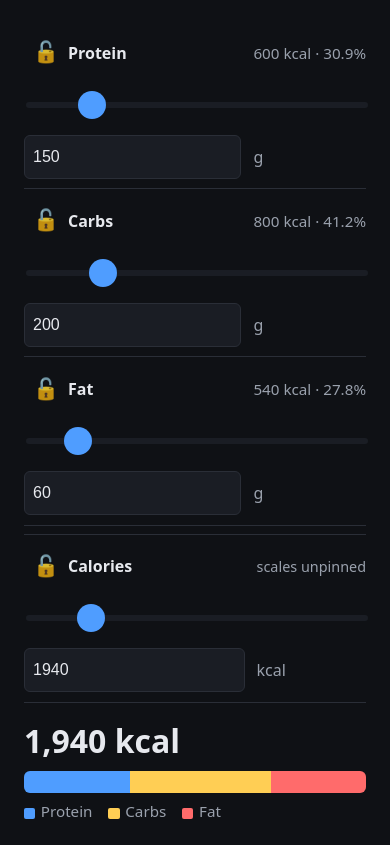
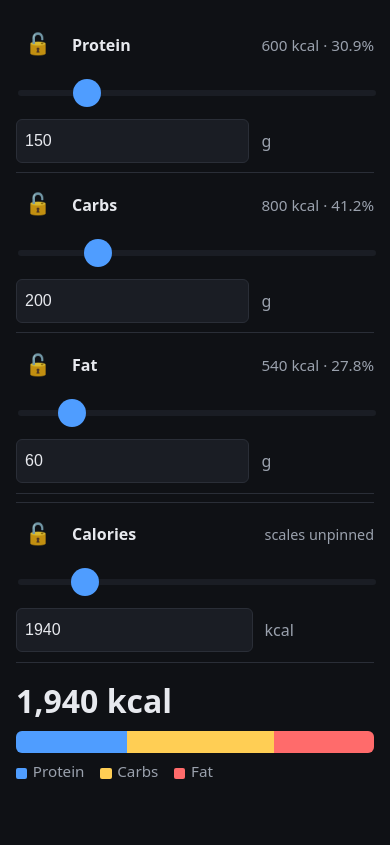
Before and after one commit to Lorac/macro-calorie-calculator, a website with bundled scripts: page index.html in a window 390 px wide. Shown: the part 106-951 px from the top of the page. After the commit the page ends 903 px from the top, so only its background shows below. Built offline with nearby package versions, Linux system fonts and the light colour scheme.

Commit message:
style: tighten mobile layout, reclaim width, fit touch lock

```diff
--- a/style.css
+++ b/style.css
@@ -149,19 +149,21 @@ input[type="range"]:disabled::-moz-range-thumb { background: var(--muted); }
 .key-fat::before { background: var(--fat); }
 
 @media (max-width: 520px) {
+  body { padding: 1rem; }
   .row {
-    grid-template-columns: 2rem 1fr auto;
+    grid-template-columns: 44px 1fr auto;
     grid-template-areas:
       "lock label readout"
       "slider slider slider"
       "number number unit";
+    gap: 0.5rem 0.75rem;
   }
   .row .lock { grid-area: lock; }
   .row label { grid-area: label; }
   .row .readout { grid-area: readout; }
   .row input[type="range"] { grid-area: slider; }
   .row input[type="number"] { grid-area: number; }
-  .row .unit { grid-area: unit; }
+  .row .unit { grid-area: unit; align-self: center; }
 }
 
 /* Phones / touch: enlarge tap targets and slider thumb */
```
